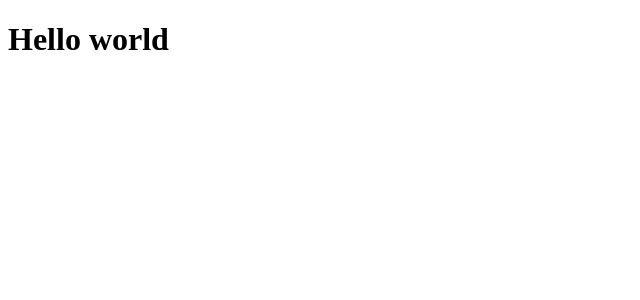
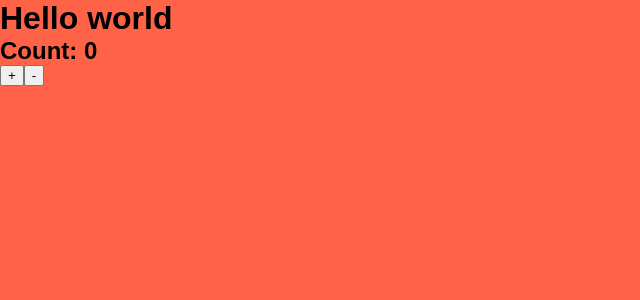
Before and after one commit to peterzhuang/react-boilerplate, a React app: page / in a window 1280 px wide. Shown: the top 300 px of the page, without its empty margins (0-640 px from the left). Built offline with nearby package versions, Linux system fonts and the light colour scheme; the HTML template or start-up script is replaced by a standard one.

Commit message:
L16 import css with webpack using style-loader and css-loader

```diff
--- a/src/App.js
+++ b/src/App.js
@@ -1,8 +1,18 @@
 import React from 'react'
 
 class App extends React.Component {
+    state = {
+        count: 0
+    }
     render() {
-        return <h1>Hello world</h1>
+        return (
+        <div>
+            <h1>Hello world</h1>
+            <h2>Count: {this.state.count}</h2>
+            <button onClick={() => this.setState(state => ({count: state.count + 1}))}>+</button>
+            <button onClick={() => this.setState(state => ({count: state.count - 1}))}>-</button>
+        </div>
+    )
     }
 }
 
--- /dev/null
+++ b/src/index.html
@@ -0,0 +1,11 @@
+<!DOCTYPE html>
+<html lang="en">
+<head>
+    <meta charset="UTF-8">
+    <meta name="viewport" content="width=device-width, initial-scale=1.0">
+    <title>React Boilerplate</title>
+</head>
+<body>
+    <div id="app"></div>
+</body>
+</html>
--- a/src/index.js
+++ b/src/index.js
@@ -4,5 +4,6 @@
 import React from 'react'
 import ReactDOM from 'react-dom'
 import App from './App'
+import './styles.css'
 
 ReactDOM.render(<App />, document.getElementById('app'))
--- /dev/null
+++ b/src/styles.css
@@ -0,0 +1,36 @@
+html {
+    box-sizing: border-box;
+    font-size: 16px;
+    font-family: sans-serif;
+    background-color: tomato;
+  }
+
+  *,
+  *:before,
+  *:after {
+    box-sizing: inherit;
+  }
+
+  body,
+  h1,
+  h2,
+  h3,
+  h4,
+  h5,
+  h6,
+  p,
+  ol,
+  ul {
+    margin: 0;
+    padding: 0;
+  }
+
+  ol,
+  ul {
+    list-style: none;
+  }
+
+  img {
+    max-width: 100%;
+    height: auto;
+  }
--- /dev/null
+++ b/webpack.config.base.js
@@ -0,0 +1,31 @@
+const path = require('path')
+const HtmlWebpackPlugin = require('html-webpack-plugin')
+
+module.exports = {
+    entry: './src/index.js',
+    output: {
+        path: path.join(__dirname, 'dist'),
+        filename: 'app.bundle.js'
+    },
+    module: {
+        rules: [
+            {
+                test: /\.js$/,
+                loader: 'babel-loader',
+                exclude: /node_modules/,
+                options: {
+                    presets: ['@babel/preset-env', '@babel/preset-react'],
+                    plugins: ['@babel/plugin-proposal-class-properties']
+                }
+            },
+            {
+                test: /\.css$/,
+                use: ['style-loader', 'css-loader'],
+                exclude: /node_modules/
+            }
+        ]
+    },
+    plugins: [new HtmlWebpackPlugin({
+        template: './src/index.html'
+    })]
+}
--- /dev/null
+++ b/webpack.config.dev.js
@@ -0,0 +1,11 @@
+const { merge } = require('webpack-merge')
+const baseConfig = require('./webpack.config.base')
+
+module.exports = merge(baseConfig, {
+    mode: 'development',
+    devServer: {
+        port: 9000,
+        open: true
+    },
+    devtool: 'source-map'
+})
--- a/webpack.config.js
+++ /dev/null
@@ -1,22 +0,0 @@
-const path = require('path')
-
-module.exports = {
-    mode: 'production',
-    entry: './src/index.js',
-    output: {
-        path: path.join(__dirname, 'dist'),
-        filename: 'app.bundle.js'
-    },
-    module: {
-        rules: [
-            {
-                test: /\.js$/,
-                loader: 'babel-loader',
-                exclude: /node_modules/,
-                options: {
-                    presets: ['@babel/preset-env', '@babel/preset-react']
-                }
-            }
-        ]
-    }
-}
--- /dev/null
+++ b/webpack.config.prod.js
@@ -0,0 +1,6 @@
+const { merge } = require('webpack-merge')
+const baseConfig = require('./webpack.config.base')
+
+module.exports = merge(baseConfig, {
+    mode: 'production'
+})
```
Also changed, not shown: package.json (+9 -2 lines), 1 other file (tests, documents, lock files or other folders).
